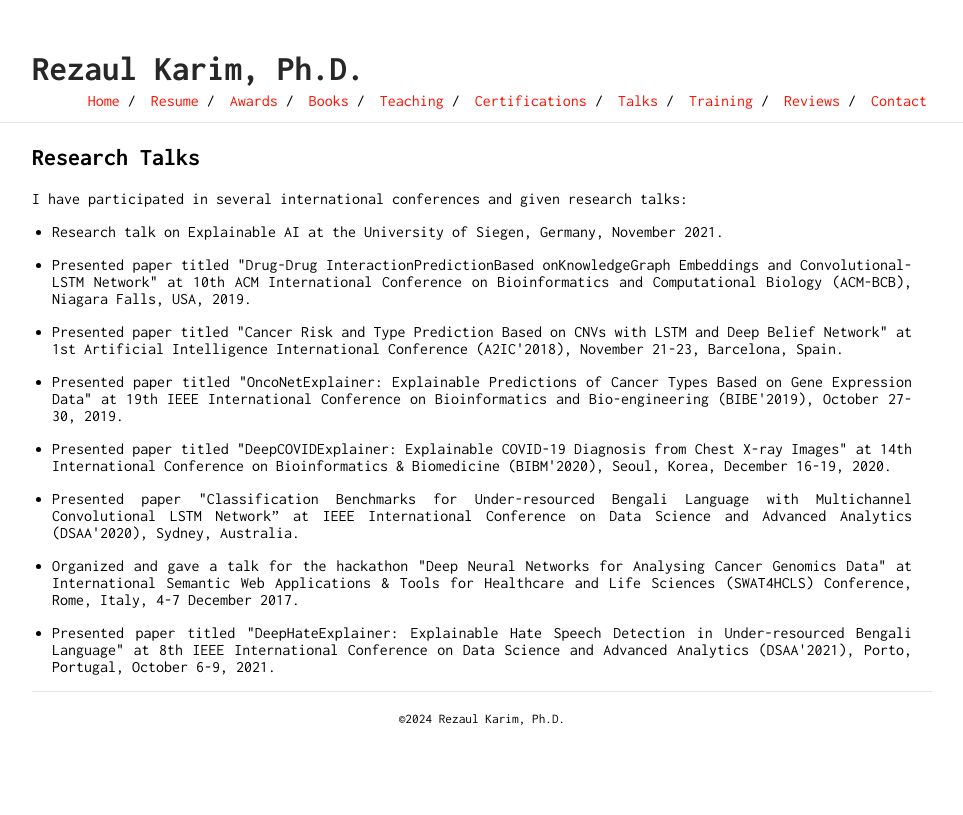
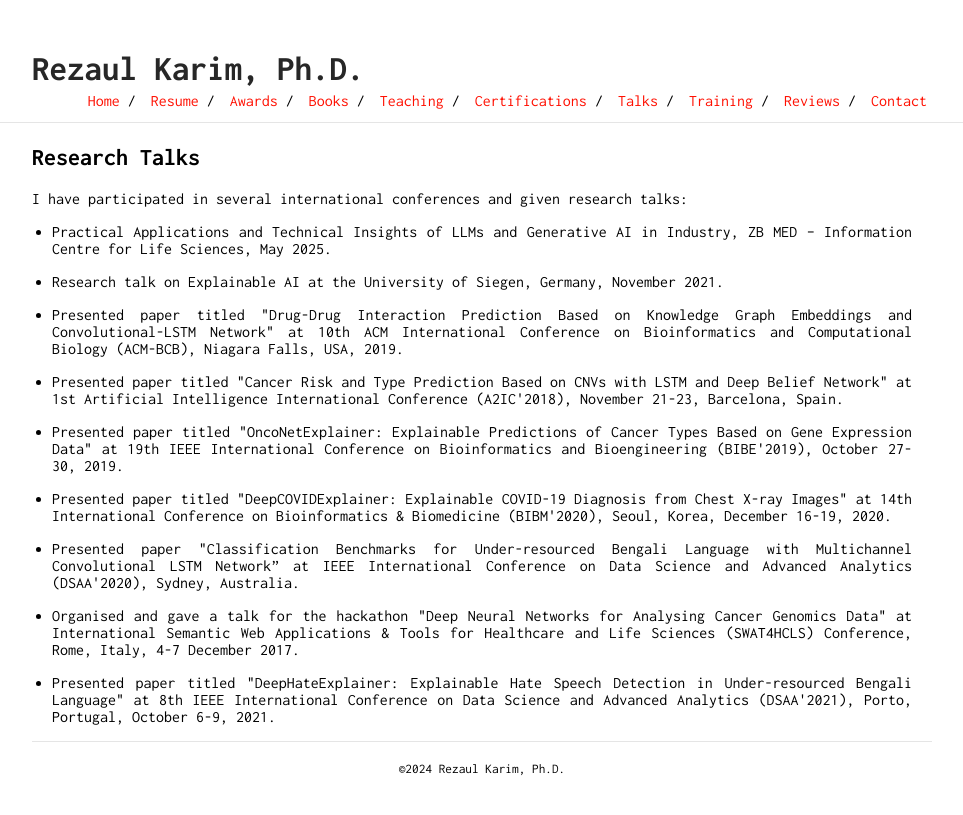
Before and after one commit to rezacsedu/rezacsedu.github.io, a Jekyll site: the page built from talks.md, in a window 1280 px wide. Shown: the top 815 px of the page, without its empty margins (158-1121 px from the left). Built offline with Jekyll 4.4.1, drawn with Linux system fonts in a browser that asks for light colours; our own code applies the rules of GitHub Pages for plain Markdown files.

Commit message:
Update talks.md

```diff
--- a/talks.md
+++ b/talks.md
@@ -1,11 +1,12 @@
 ## Research Talks
 <p style='text-align: justify;'>I have participated in several international conferences and given research talks:</p>
 
+- <p style='text-align: justify;'> Practical Applications and Technical Insights of LLMs and Generative AI in Industry, ZB MED – Information Centre for Life Sciences, May 2025.</p>
 - <p style='text-align: justify;'> Research talk on Explainable AI at the University of Siegen, Germany, November 2021.</p>
-- <p style='text-align: justify;'> Presented paper titled "Drug-Drug InteractionPredictionBased onKnowledgeGraph Embeddings and Convolutional-LSTM Network" at 10th ACM International Conference on Bioinformatics and Computational Biology (ACM-BCB), Niagara Falls, USA, 2019.</p>
+- <p style='text-align: justify;'> Presented paper titled "Drug-Drug Interaction Prediction Based on Knowledge Graph Embeddings and Convolutional-LSTM Network" at 10th ACM International Conference on Bioinformatics and Computational Biology (ACM-BCB), Niagara Falls, USA, 2019.</p>
 - <p style='text-align: justify;'> Presented paper titled "Cancer Risk and Type Prediction Based on CNVs with LSTM and Deep Belief Network" at 1st Artificial Intelligence International Conference (A2IC'2018), November 21-23, Barcelona, Spain.</p>
-- <p style='text-align: justify;'> Presented paper titled "OncoNetExplainer: Explainable Predictions of Cancer Types Based on Gene Expression Data" at 19th IEEE International Conference on  Bioinformatics and Bio-engineering (BIBE'2019), October 27-30, 2019.</p>
+- <p style='text-align: justify;'> Presented paper titled "OncoNetExplainer: Explainable Predictions of Cancer Types Based on Gene Expression Data" at 19th IEEE International Conference on  Bioinformatics and Bioengineering (BIBE'2019), October 27-30, 2019.</p>
 - <p style='text-align: justify;'> Presented paper titled "DeepCOVIDExplainer: Explainable COVID-19 Diagnosis from Chest X-ray Images" at 14th International Conference on Bioinformatics & Biomedicine (BIBM'2020), Seoul, Korea, December 16-19, 2020.</p>
 - <p style='text-align: justify;'> Presented paper "Classification Benchmarks for Under-resourced Bengali Language with Multichannel Convolutional LSTM Network” at IEEE International Conference on Data Science and Advanced Analytics (DSAA'2020), Sydney, Australia.</p>
-- <p style='text-align: justify;'> Organized and gave a talk for the hackathon "Deep Neural Networks for Analysing Cancer Genomics Data" at International Semantic Web Applications & Tools for Healthcare and Life Sciences (SWAT4HCLS) Conference, Rome, Italy, 4-7 December 2017.</p>
+- <p style='text-align: justify;'> Organised and gave a talk for the hackathon "Deep Neural Networks for Analysing Cancer Genomics Data" at International Semantic Web Applications & Tools for Healthcare and Life Sciences (SWAT4HCLS) Conference, Rome, Italy, 4-7 December 2017.</p>
 - <p style='text-align: justify;'> Presented paper titled "DeepHateExplainer: Explainable Hate Speech Detection in Under-resourced Bengali Language" at 8th IEEE International Conference on Data Science and Advanced Analytics (DSAA'2021), Porto, Portugal, October 6-9, 2021.</p>
```
